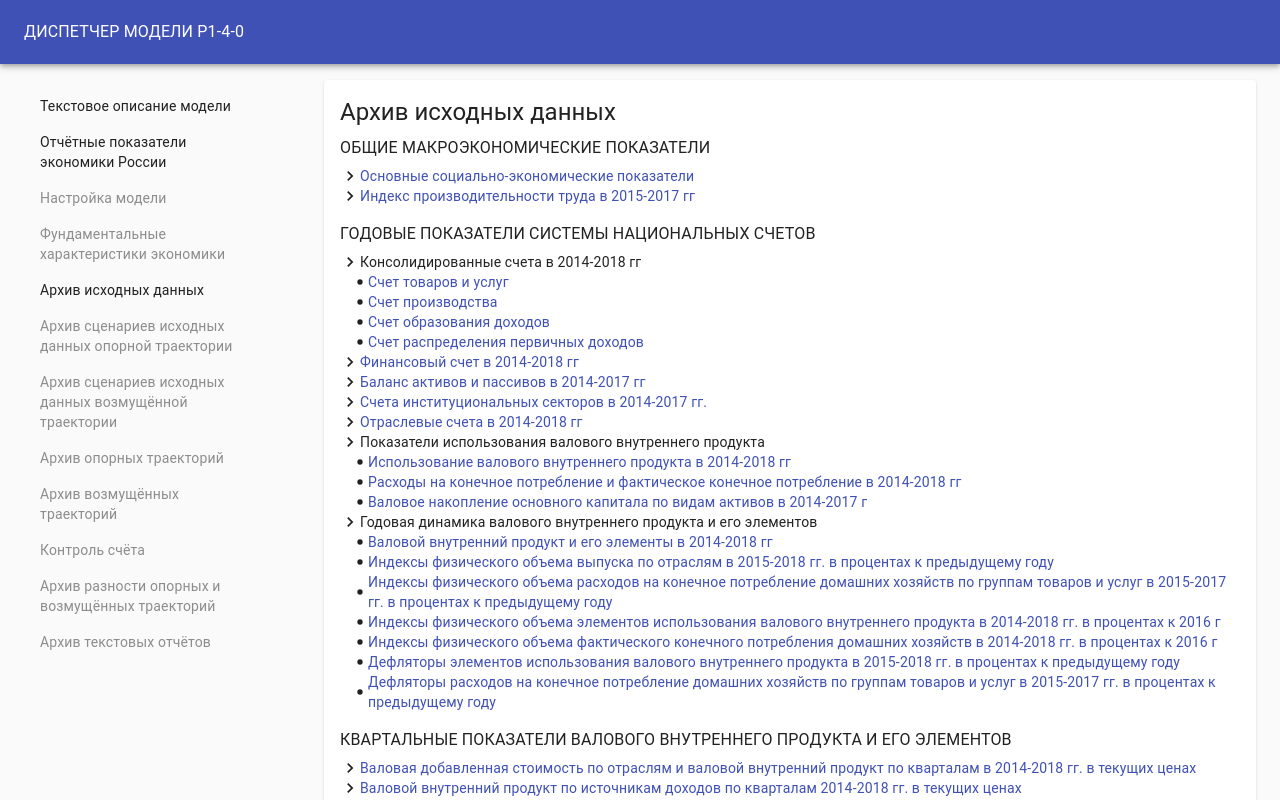
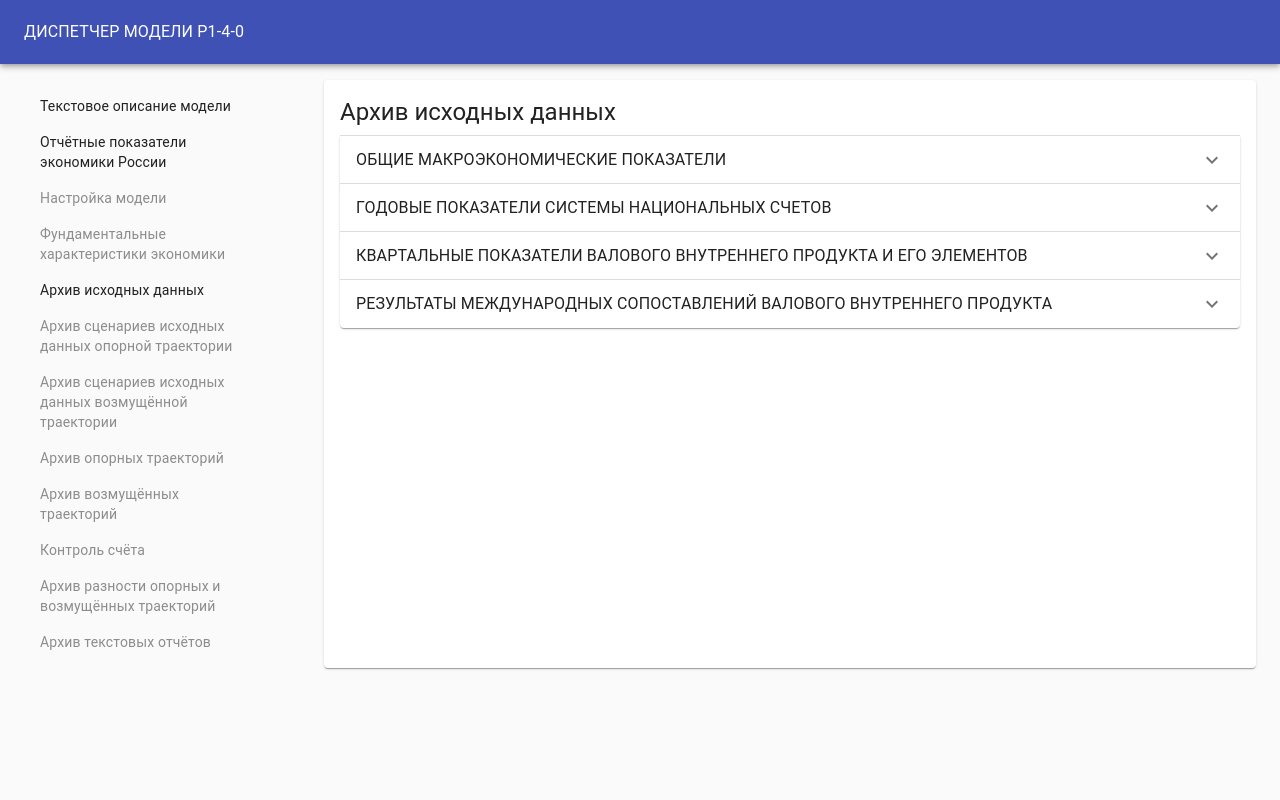
Before and after one commit to Oakerin/diplom, a React (Create React App) app in the folder front/: page /scenarios/index in a window 1280 px wide. Shown: the top 800 px of the page. Built offline with nearby package versions, Linux system fonts and the light colour scheme.

Commit message:
add accordion

```diff
--- a/front/src/routes/Scenarios/index.js
+++ b/front/src/routes/Scenarios/index.js
@@ -5,6 +5,10 @@ import NavigateNextIcon from '@material-ui/icons/NavigateNext';
 import DotIcon from '@material-ui/icons/FiberManualRecord';
 import { Link as RouteLink, useParams, useHistory } from 'react-router-dom';
 import Link from '@material-ui/core/Link';
+import Accordion from '@material-ui/core/Accordion';
+import AccordionDetails from '@material-ui/core/AccordionDetails';
+import AccordionSummary from '@material-ui/core/AccordionSummary';
+import ExpandMoreIcon from '@material-ui/icons/ExpandMore';
 
 export const links = [
     {
@@ -242,20 +246,29 @@ export const links = [
 ];
 
 function Scenarios() {
-    const { scenarioId } = useParams();
+    const [expanded, setExpanded] = React.useState(false);
     const history = useHistory();
 
-    const handleChange = (index) => (event, isExpanded) => {
-        history.push(`/scenarios/${isExpanded ? index : 'list'}`);
+    const handleExpand = (panel) => (event, isExpanded) => {
+      setExpanded(isExpanded ? panel : false);
     };
 
     return (
         <Box>
             <Typography variant="h5" gutterBottom>Архив исходных данных</Typography>
+
             {links.map((link, i) => {
                 return (
-                    <Box marginBottom="16px">
-                        <Typography varint="subtitle1" gutterBottom>{link.name}</Typography>
+                    <Accordion
+                        key={i}
+                        expanded={expanded === `panel${i}`}
+                        onChange={handleExpand(`panel${i}`)}
+                    >
+                        <AccordionSummary expandIcon={<ExpandMoreIcon />}>
+                            <Typography>{link.name}</Typography>
+                        </AccordionSummary>
+
+                        <AccordionDetails>
                             <Box display="flex" flexDirection="column">
                                 {link.links.map(link => {
                                     return (
@@ -290,9 +303,10 @@ function Scenarios() {
                                     )
                                 })}
                             </Box>
-                    </Box>
-                );
-            })}
+                        </AccordionDetails>
+                    </Accordion>
+                )}
+            )}
         </Box>
     );
 }
```
Lines whose indentation alone changed are shown as unchanged.
